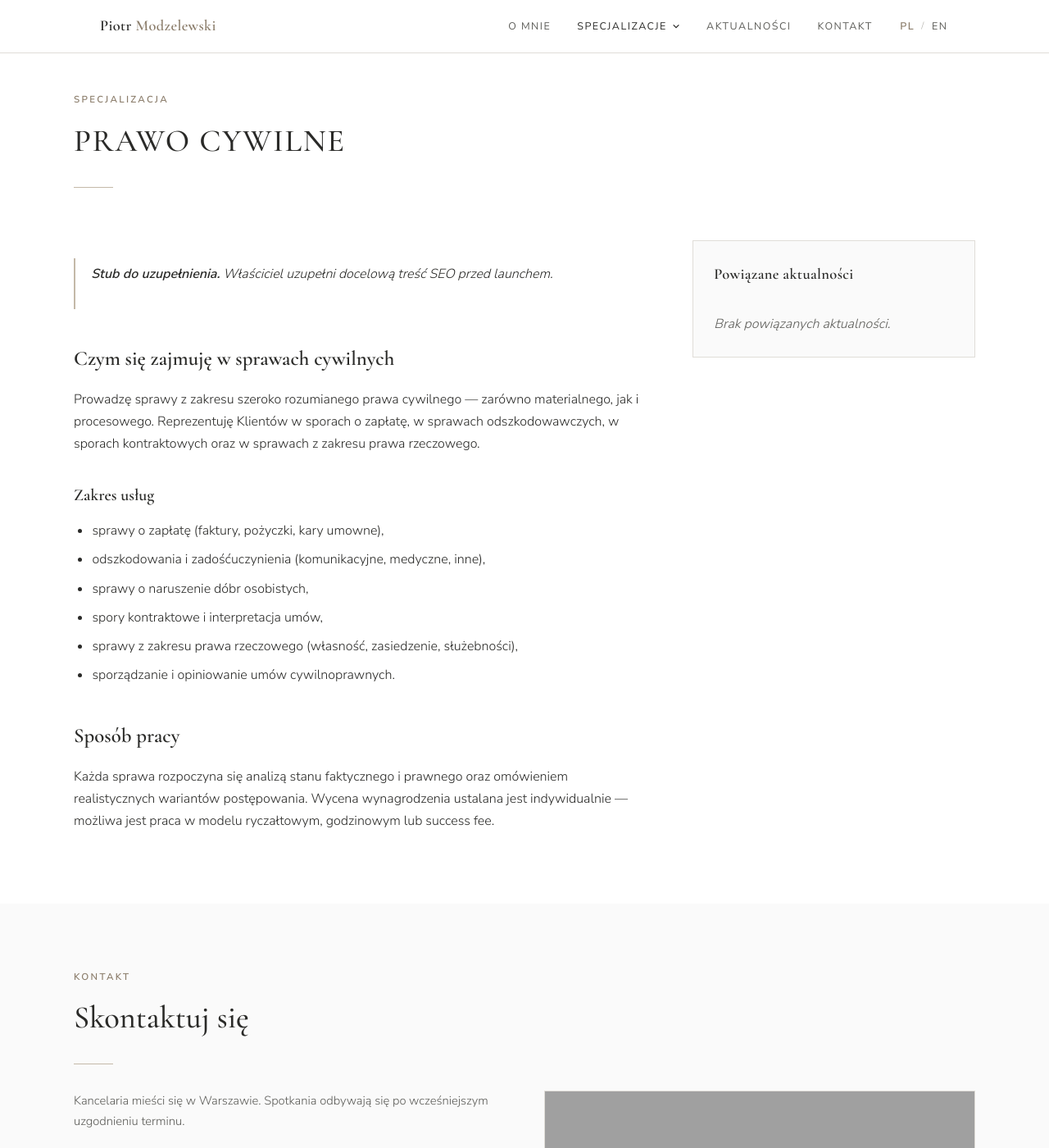
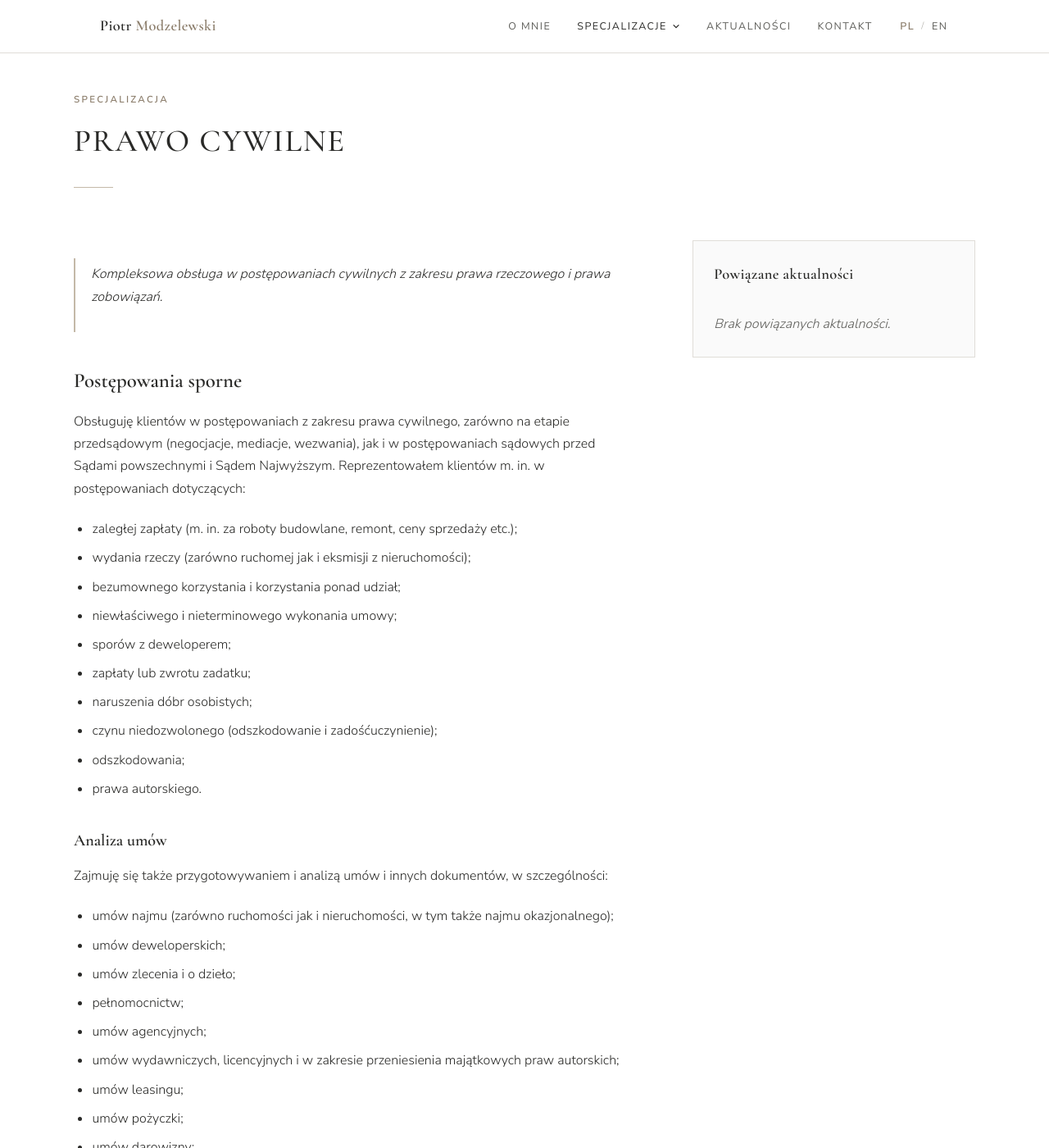
Before and after one commit to pmmodzelewski/adwokatmodzelewski.pl, a Jekyll site: the page built from _specjalizacje/prawo-cywilne.md, in a window 1280 px wide and 1400 px high. Shown: the whole window at 82% size. Built offline with Jekyll 4.4.1, drawn with Linux system fonts in a browser that asks for light colours; Markdown is read by kramdown in place of the engine named in the settings; some of the changed text lies outside the part shown; grey boxes are pictures that could not be loaded.

Commit message:
Update prawo-cywilne.md

```diff
--- a/_specjalizacje/prawo-cywilne.md
+++ b/_specjalizacje/prawo-cywilne.md
@@ -10,27 +10,47 @@ sitemap: false
 robots: noindex
 ---
 
-> **Stub do uzupełnienia.** Właściciel uzupełni docelową treść SEO przed launchem.
+> Kompleksowa obsługa w postępowaniach cywilnych z zakresu prawa rzeczowego i prawa zobowiązań.
 
-## Czym się zajmuję w sprawach cywilnych
+## Postępowania sporne
 
-Prowadzę sprawy z zakresu szeroko rozumianego prawa cywilnego — zarówno
-materialnego, jak i procesowego. Reprezentuję Klientów w sporach
-o zapłatę, w sprawach odszkodowawczych, w sporach kontraktowych
-oraz w sprawach z zakresu prawa rzeczowego.
+Obsługuję klientów w postępowaniach z zakresu prawa cywilnego, zarówno na etapie przedsądowym (negocjacje, mediacje, wezwania),
+jak i w postępowaniach sądowych przed Sądami powszechnymi i Sądem Najwyższym.
+Reprezentowałem klientów m. in. w postępowaniach dotyczących:
 
-### Zakres usług
+-	zaległej zapłaty (m. in. za roboty budowlane, remont, ceny sprzedaży etc.);
+-	wydania rzeczy (zarówno ruchomej jak i eksmisji z nieruchomości);
+-	bezumownego korzystania i korzystania ponad udział;
+-	niewłaściwego i nieterminowego wykonania umowy;
+-	sporów z deweloperem;
+-	zapłaty lub zwrotu zadatku;
+-	naruszenia dóbr osobistych;
+-	czynu niedozwolonego (odszkodowanie i zadośćuczynienie);
+-	odszkodowania;
+-	prawa autorskiego.
 
-- sprawy o zapłatę (faktury, pożyczki, kary umowne),
-- odszkodowania i zadośćuczynienia (komunikacyjne, medyczne, inne),
-- sprawy o naruszenie dóbr osobistych,
-- spory kontraktowe i interpretacja umów,
-- sprawy z zakresu prawa rzeczowego (własność, zasiedzenie, służebności),
-- sporządzanie i opiniowanie umów cywilnoprawnych.
+
+### Analiza umów
+
+Zajmuję się także przygotowywaniem i analizą umów i innych dokumentów, w szczególności:
+
+-	umów najmu (zarówno ruchomości jak i nieruchomości, w tym także najmu okazjonalnego);
+-	umów deweloperskich;
+-	umów zlecenia i o dzieło;
+-	pełnomocnictw;
+-	umów agencyjnych;
+-	umów wydawniczych, licencyjnych i w zakresie przeniesienia majątkowych praw autorskich;
+-	umów leasingu;
+-	umów pożyczki;
+-	umów darowizny;
+-	umów użyczenia;
+-	ugód (pozasądowych, sądowych i mediacyjnych).
+
 
 ## Sposób pracy
 
 Każda sprawa rozpoczyna się analizą stanu faktycznego i prawnego
 oraz omówieniem realistycznych wariantów postępowania. Wycena wynagrodzenia
-ustalana jest indywidualnie — możliwa jest praca w modelu ryczałtowym,
-godzinowym lub success fee.
+ustalana jest indywidualnie, w oparciu o potrzeby i oczekiwania klienta.
+
+Zapraszam do kontaktu.
```
